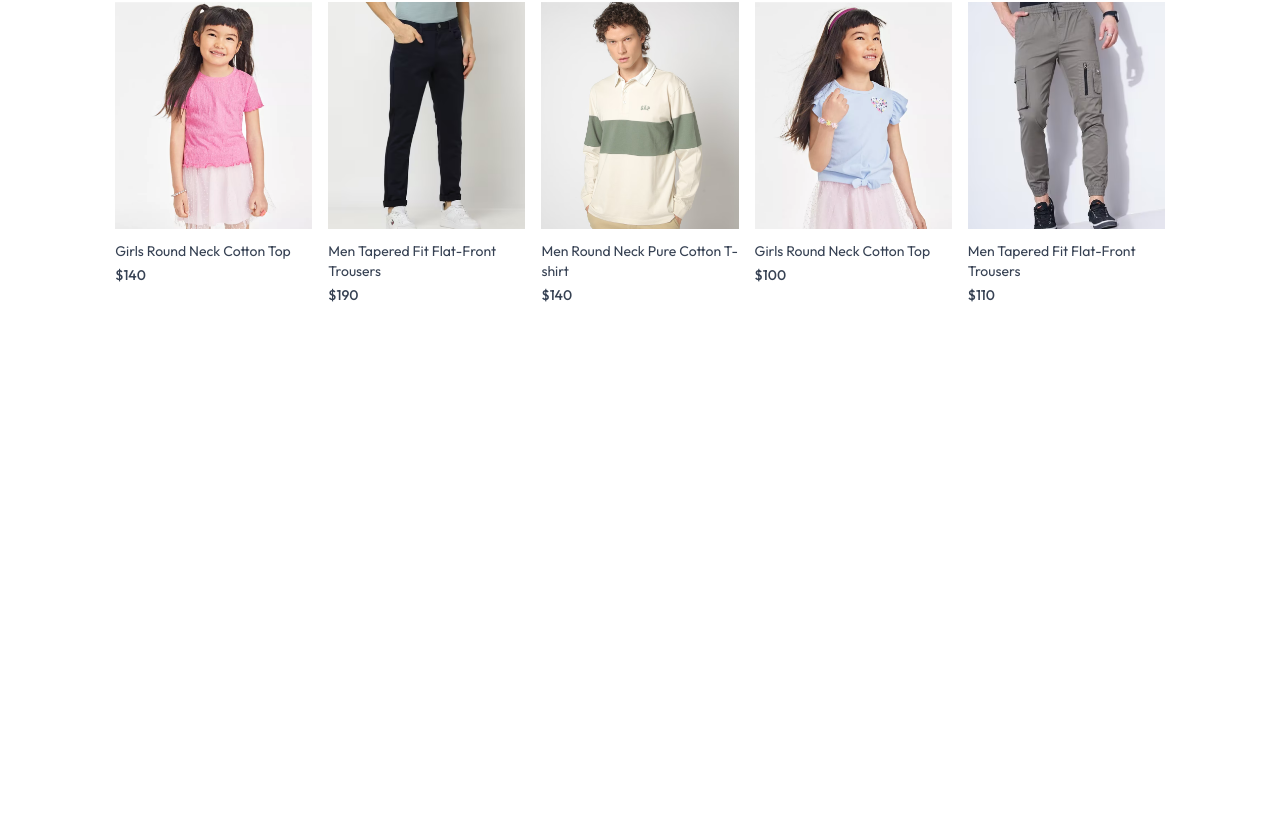
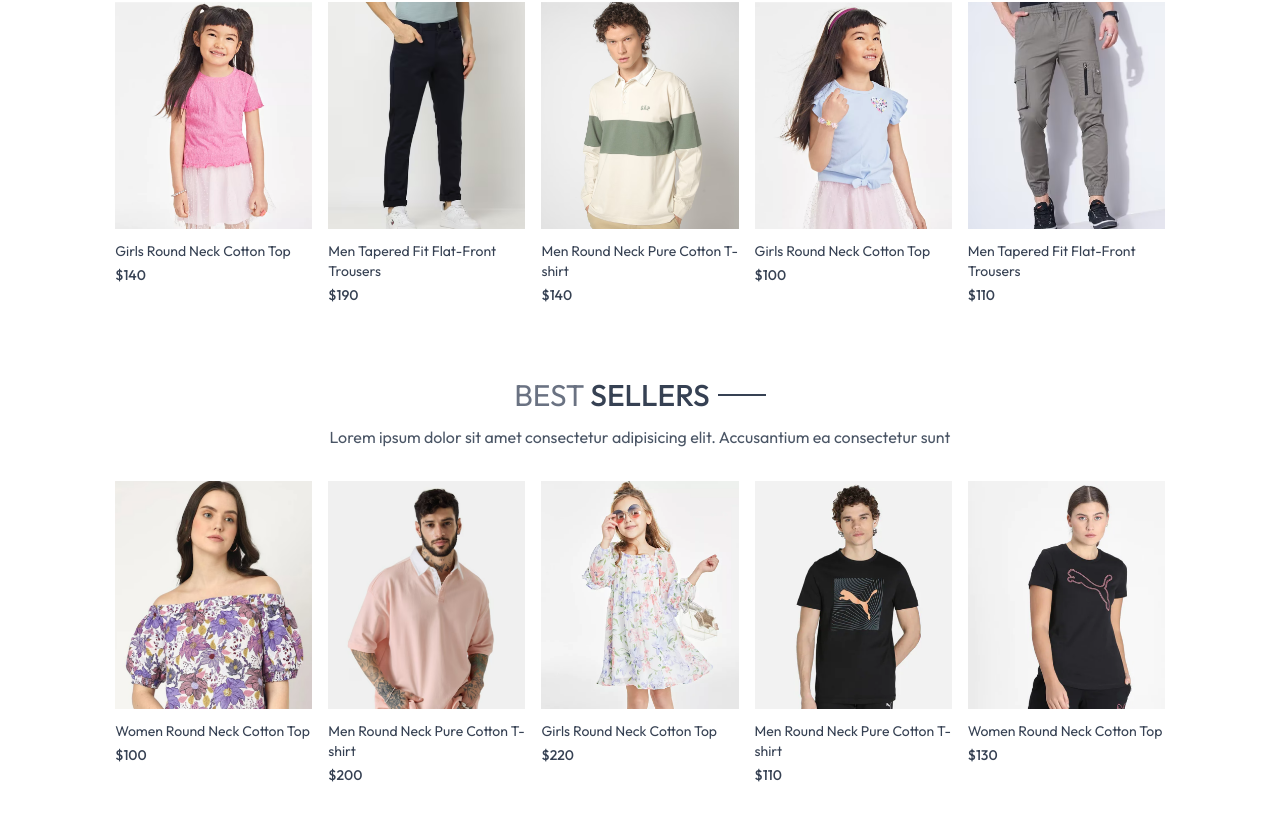
Before and after one commit to harrySentinel/NexShop, a React (Vite) app: page / in a window 1280 px wide. Shown: the part 1004-1824 px from the top of the page. Before the commit the page ends 1349 px from the top, so only its background shows below. Built offline with nearby package versions, Linux system fonts and the light colour scheme.

Commit message:
added best Seller component

```diff
--- /dev/null
+++ b/src/components/BestSeller.jsx
@@ -0,0 +1,37 @@
+import React, { useEffect, useContext, useState } from 'react'
+import { ShopContext } from '../context/ShopContext'
+import Title from './Title';
+import ProductItem from './ProductItem';
+
+const BestSeller = () => {
+
+    const {products} = useContext(ShopContext);
+    const [bestSeller, setBestSeller] = useState([]);
+
+   useEffect(()=>{
+    const bestProduct = products.filter((item)=>(item.bestseller));
+    setBestSeller(bestProduct.slice(0,5))
+   }, [])
+
+  return (
+    <div className='my-10'>
+     <div className='text-center text-3xl py-8'>
+        <Title text1={'BEST'} text2={'SELLERS'} />
+        <p className='w-3/4 m-auto text-xs sm:text-sm md:text-base text-gray-600'>
+        Lorem ipsum dolor sit amet consectetur adipisicing elit. Accusantium ea consectetur sunt
+        </p>
+     </div>
+
+    <div className='grid grid-cols-2 sm:grid-cols-3 md:grid-cols-4 lg:grid-cols-5 gap-4 gap-y-6'>
+     {
+         bestSeller.map((item, index) => (
+       <ProductItem key={index} id={item._id} name={item.name} image={item.image} price={item.price} />
+         ))
+     }
+
+    </div>
+    </div>
+  )
+}
+
+export default BestSeller
--- a/src/components/Navbar.jsx
+++ b/src/components/Navbar.jsx
@@ -10,7 +10,7 @@ const Navbar = () => {
   return (
     <div className='flex items-center justify-between py-5 font-medium  w-full max-w-7xl mx-auto'>
 
-      <img src={assets.logo} className='w-36' alt = "" />
+     <Link to='/'> <img src={assets.logo} className='w-36' alt = "" /> </Link>
 
      <ul className='hidden sm:flex gap-5 text-sm text-gray-700'>
 
--- a/src/index.css
+++ b/src/index.css
@@ -15,3 +15,10 @@ a.active hr{
     font-weight: 400;
     font-style: normal;
   }
+
+  @media (max-width:640px){
+    a.active{
+        background-color: black;
+        color:white;
+    }
+  }
--- a/src/pages/Home.jsx
+++ b/src/pages/Home.jsx
@@ -1,6 +1,7 @@
 import React from 'react'
 import Hero from '../components/Hero'
 import LatestCollection from '../components/LatestCollection'
+import BestSeller from '../components/BestSeller'
 
 const Home = () => {
   return (
@@ -8,6 +9,7 @@ const Home = () => {
 
       <Hero/>
       <LatestCollection />
+      <BestSeller />
     </div>
   )
 }
```
